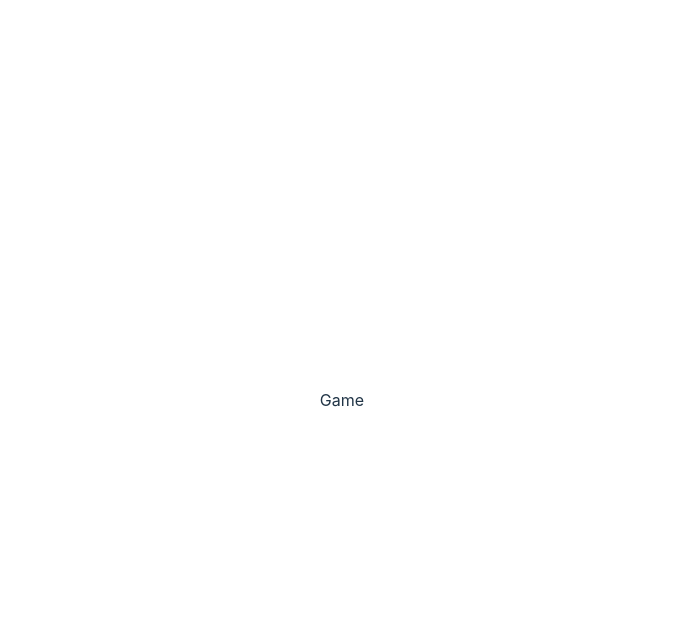
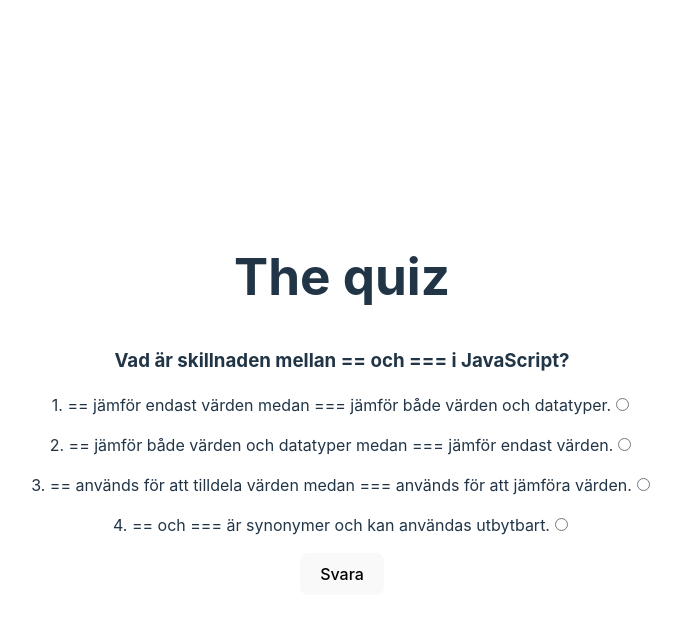
Before and after one commit to SaraEmiliaJohnsson/react-quiz, a React (Vite) app: page / in a window 1280 px wide. Both pictures are taken after a click on the button "Starta". Shown: the top 618 px of the page, without its empty margins (298-979 px from the left). Built offline with nearby package versions, Linux system fonts and the light colour scheme.

Commit message:
added questions to my quiz

```diff
--- a/src/components/Game.tsx
+++ b/src/components/Game.tsx
@@ -1,23 +1,69 @@
+import { useState } from "react";
+
 
 interface Question {
-	guestion: string;
-	answer: string[];
+	question: string;
+	answers: string[];
 	correct: number;
 }
 
 const Game = () => {
+
+	const questions: Question[] = getQuestions();
+
+	const [currentQuestion, setCurrentQuestion] = useState<number>(0);
+
+	const question = questions[currentQuestion];
+
+	const options = question.answers.map((answer, index) => (
+		<p key={index}>
+			<label>
+				{answer}
+				<input type="radio" />
+
+			</label>
+		</p>
+	));
+
 	return (
 
 		<section>
-			Game
+			<h1>The quiz</h1>
+
+			<h3>{question.question}</h3>
+
+			{options}
+
+			<button type="button">Svara</button>
 		</section>
 
 	)
 };
 
-const getQuestions = () => {
+const getQuestions = (): Question[] => {
 
-
+	return [
+		{
+			question: "Vad är skillnaden mellan == och === i JavaScript?",
+			answers: ["1. == jämför endast värden medan === jämför både värden och datatyper.", "2. == jämför både värden och datatyper medan === jämför endast värden.", "3. == används för att tilldela värden medan === används för att jämföra värden.", "4. == och === är synonymer och kan användas utbytbart."],
+			correct: 0
+		},
+		{
+			question: "Vad är en funktion i programmeringstermer?",
+			answers: ["1. En strukturerad uppsättning data.", "2. En uppsättning regler som beskriver hur data lagras och manipuleras.", "3. En del av koden som utför en specifik uppgift och kan återanvändas.", "4. En sorts variabel som kan innehålla flera värden samtidigt."],
+			correct: 2
+		},
+		{
+			question: "Vad är en loop i programmering?",
+			answers: ["1. En typ av variabel som kan ändra värde under körning.", "2. En uppsättning instruktioner som utförs upprepade gånger tills ett villkor är uppfyllt.", "3. En funktion som returnerar ett värde baserat på de givna argumenten.", "4. En del av koden som hanterar fel och undantag."],
+			correct: 1
+		},
+		{
+			question: "Vad är skillnaden mellan GET och POST-requests i HTTP?",
+			answers: ["1. GET används för att skicka data till servern medan POST används för att ta emot data från servern.", "2. GET används för att hämta data från servern medan POST används för att skicka data till servern.", "3. GET används för att uppdatera data på servern medan POST används för att läsa data från servern.", "4. GET och POST är synonymer och kan användas utbytbart."],
+			correct: 1
+		}
+	]
 }
 
 export default Game;
```
